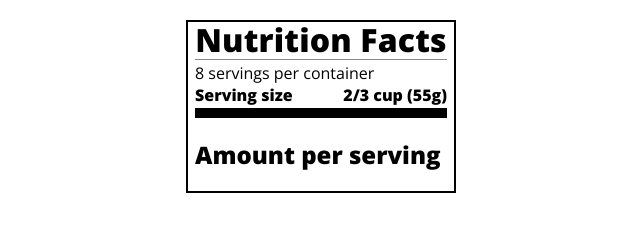
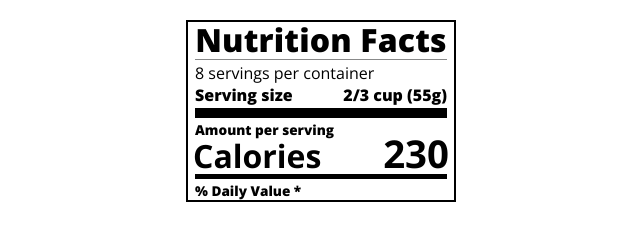
Before and after one commit to Hudzaifah-Hanafie/Pembelajaran-Typography-dengan-membuat-Nutrition-Label, a plain HTML site: page index.html in a window 1280 px wide. Shown: the whole page, without its empty margins (319-959 px from the left). Drawn offline with nearby package versions, Linux system fonts and the light colour scheme.

Commit message:
mengedit file styles.css (.small-text, font-size rem, .calories-info, .calories-info h2, .left-container p, .calories-info span, .medium) dan index.html (calories, div .divider medium, div .daily-value, p .bold right) : -menambah selector '.small-text' dan mengatur font-sizenya menggunakan rem sehingga relative dengan font-size milik selector html -menghapus margin pada h2 di .calories-info -memisahkan nomor di dalam span dengan kombinasi flex, space-between, dan flex-end -mengatur isi dari p yang ada pada '.left-container' -mengatur isi span pada '.calories-info' -menambah divider medium dan mengatur style selector '.medium' -menambah div '.daily value' dan di dalamnya ditambah p '.bold right'

```diff
--- a/index.html
+++ b/index.html
@@ -19,7 +19,13 @@
       <div class="calories-info">
         <div class="left-container">
           <h2 class="bold small-text">Amount per serving</h2>
+          <p>Calories</p>
         </div>
+        <span>230</span>
+      </div>
+      <div class="divider medium"></div>
+      <div class="daily-value small-text">
+        <p class="bold right">% Daily Value *</p>
       </div>
     </div>
   </body>
--- a/styles.css
+++ b/styles.css
@@ -42,7 +42,38 @@ p {
   height: 10px;
 }
 
-.large, .medium {
+.large,
+.medium {
   background-color: black;
   border: 0;
 }
+
+.medium {
+  height: 5px;
+}
+
+.small-text {
+  font-size: 0.85rem;
+}
+
+.calories-info {
+  display: flex;
+  justify-content: space-between;
+  align-items: flex-end;
+}
+
+.calories-info h2 {
+  margin: 0;
+}
+
+.left-container p {
+  margin: -5px -2px;
+  font-size: 2em;
+  font-weight: 700;
+}
+
+.calories-info span {
+  font-size: 2.4em;
+  font-weight: 700;
+  margin: -7px -2px;
+}
```
